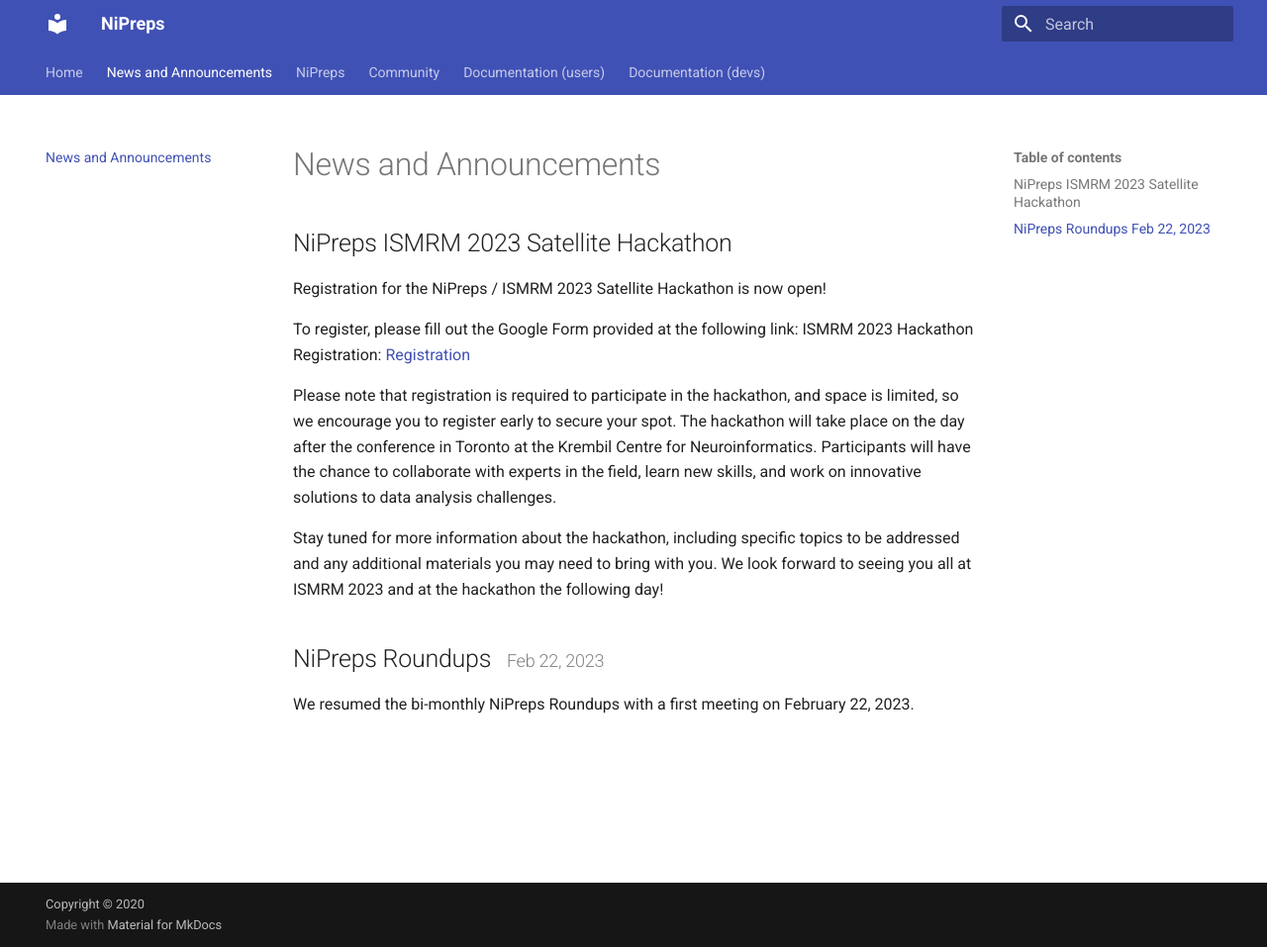
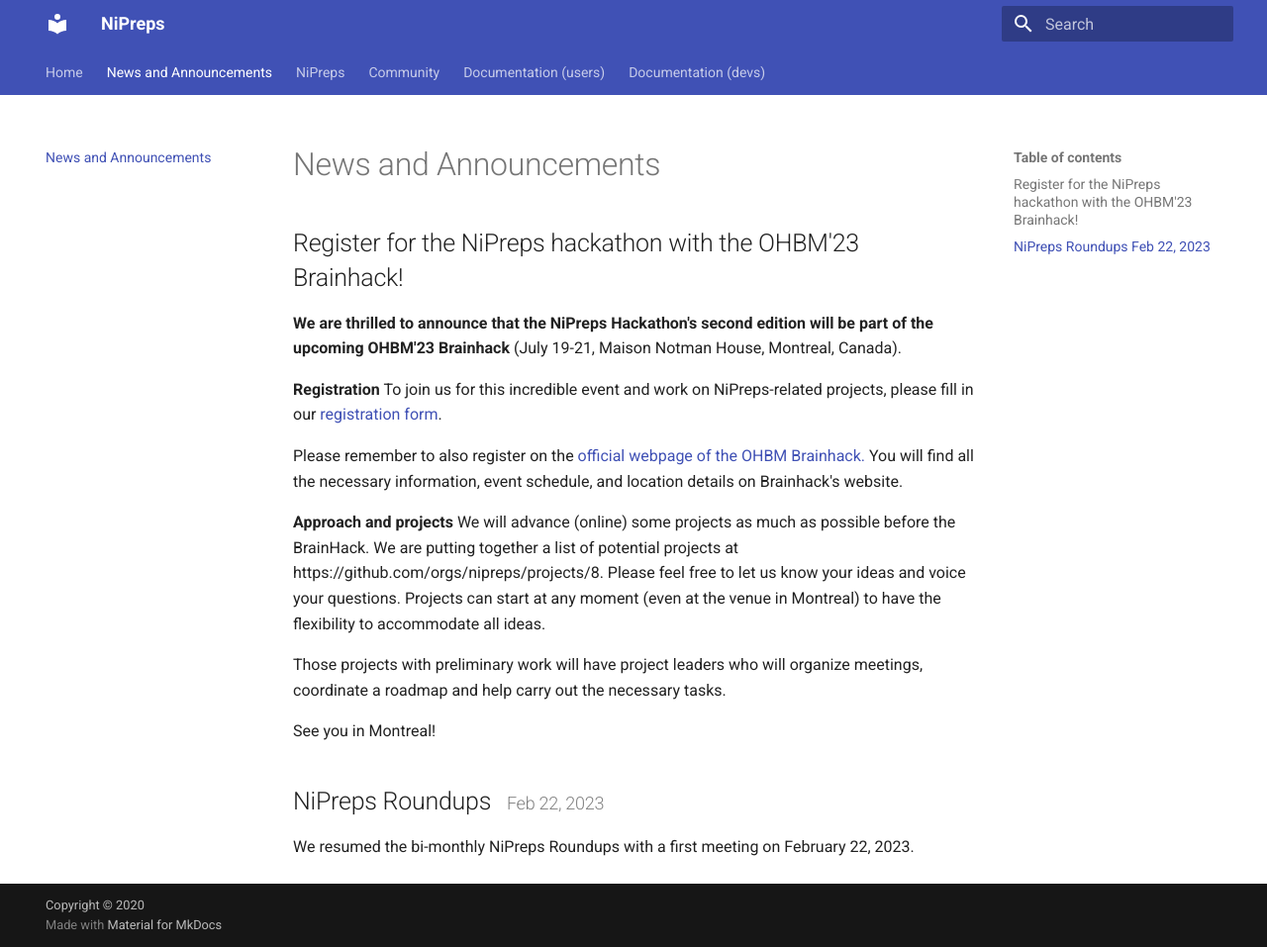
Before and after one commit to nipreps/nipreps.github.io, an MkDocs documentation site: the page built from docs/news/index.md, in a window 1280 px wide and 957 px high. Shown: the whole window at 99% size. Built offline with MkDocs 1.6.1 and Material for MkDocs 9.7.7, drawn with Linux system fonts in a browser that asks for light colours.

Commit message:
Fix:correct informations about hackathon

```diff
--- a/docs/news/index.md
+++ b/docs/news/index.md
@@ -7,18 +7,21 @@
 ---
 
 # News and Announcements
-## NiPreps ISMRM 2023 Satellite Hackathon
+## Register for the NiPreps hackathon with the OHBM'23 Brainhack!
 
-Registration for the NiPreps / ISMRM 2023 Satellite Hackathon is now open!
+**We are thrilled to announce that the NiPreps Hackathon's second edition will be part of the upcoming OHBM'23 Brainhack** (July 19-21, Maison Notman House, Montreal, Canada).
 
-To register, please fill out the Google Form provided at the following link:
-ISMRM 2023 Hackathon Registration: [Registration](https://docs.google.com/forms/d/e/1FAIpQLSf6dD1iLfRV4xKx6yfvXN1JsHyajFzU90w15Rq0p_X2qhcH5A/viewform?usp=sf_link)
+**Registration**
+To join us for this incredible event and work on NiPreps-related projects, please fill in our [registration form](https://docs.google.com/forms/d/e/1FAIpQLSf3XFXr4lx5dLP7dR_Pr8G2DErmfxM406zJee5ljHHtg9nT3Q/viewform?usp=sf_link).
 
-Please note that registration is required to participate in the hackathon, and space is limited, so we encourage you to register early to secure your spot.
-The hackathon will take place on the day after the conference in Toronto at the Krembil Centre for Neuroinformatics. Participants will have the chance to collaborate with experts in the field, learn new skills, and work on innovative solutions to data analysis challenges.
+Please remember to also register on the [official webpage of the OHBM Brainhack.](https://ohbm.github.io/hackathon2023/) You will find all the necessary information, event schedule, and location details on Brainhack's website.
 
-Stay tuned for more information about the hackathon, including specific topics to be addressed and any additional materials you may need to bring with you.
-We look forward to seeing you all at ISMRM 2023 and at the hackathon the following day!
+**Approach and projects**
+We will advance (online) some projects as much as possible before the BrainHack. We are putting together a list of potential projects at https://github.com/orgs/nipreps/projects/8. Please feel free to let us know your ideas and voice your questions. Projects can start at any moment (even at the venue in Montreal) to have the flexibility to accommodate all ideas.
+
+Those projects with preliminary work will have project leaders who will organize meetings, coordinate a roadmap and help carry out the necessary tasks.
+
+See you in Montreal!
 
 ## NiPreps Roundups <span style="color: grey; font-size: 72%; position: relative; right: -10px;"> Feb 22, 2023</span>
 
```
